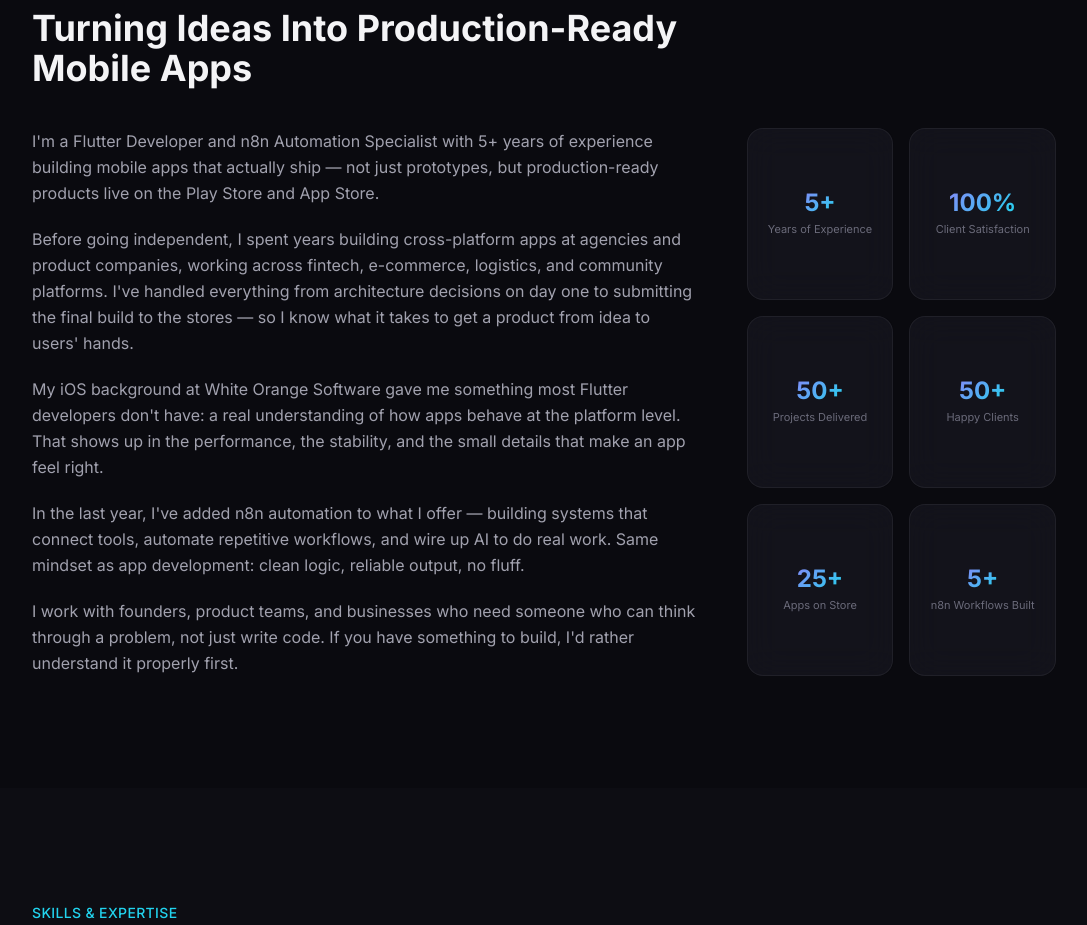
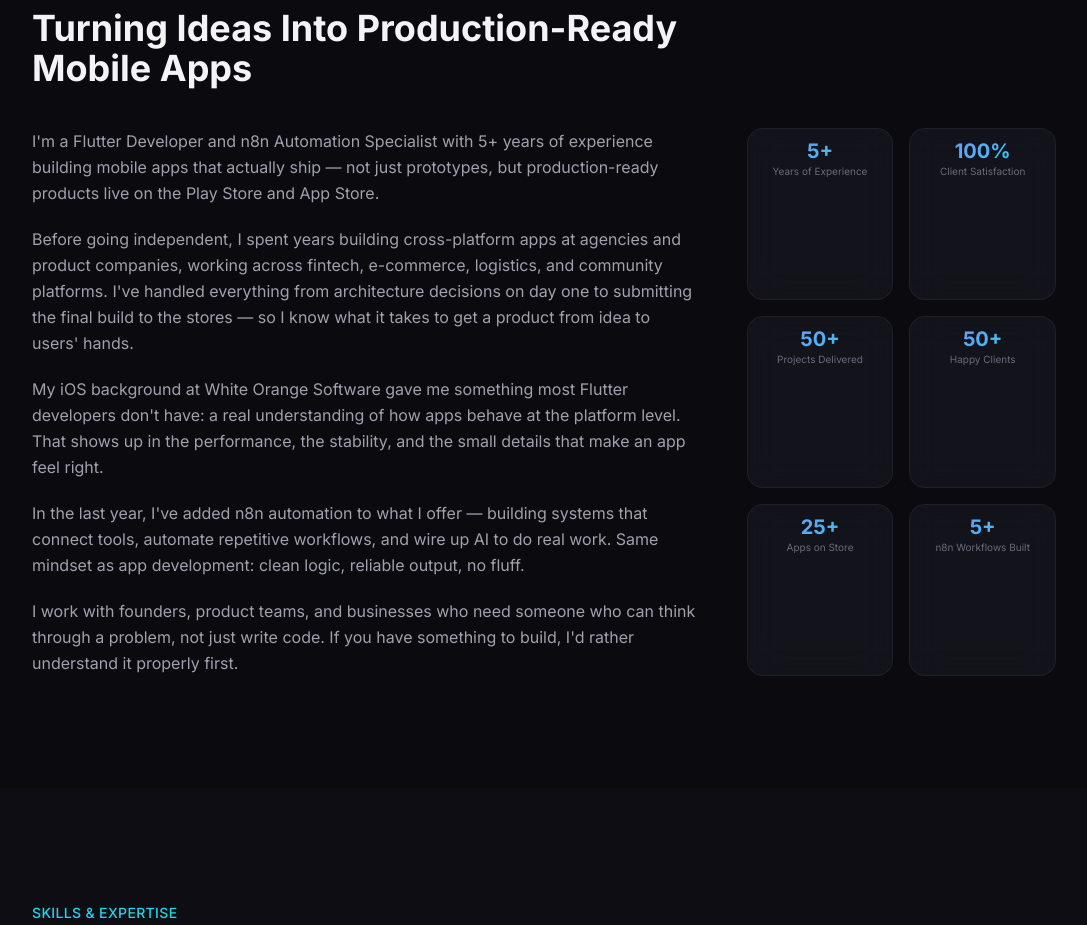
Before and after one commit to RaahilShaikh/rahil-portfolio, a React (Vite) app: page / in a window 1280 px wide. Shown: the part 940-1865 px from the top of the page, without its empty margins (96-1183 px from the left). Built offline with nearby package versions, Linux system fonts and the light colour scheme.

Commit message:
Updated site info

```diff
--- a/src/components/About.jsx
+++ b/src/components/About.jsx
@@ -44,12 +44,12 @@ export default function About() {
             {siteInfo.stats.map((stat) => (
               <div
                 key={stat.label}
-                className="glass rounded-2xl p-4 text-center glow-on-hover flex flex-col items-center justify-center min-h-[100px]"
+                className="glass rounded-2xl p-3 text-center glow-on-hover"
               >
-                <div className="font-display text-2xl font-bold gradient-text mb-1 leading-none">
+                <div className="font-display text-xl font-bold gradient-text mb-1 leading-none">
                   {stat.value}
                 </div>
-                <div className="text-text-dim text-[11px] leading-tight mt-1">
+                <div className="text-text-dim text-[10px] leading-tight">
                   {stat.label}
                 </div>
               </div>
```
